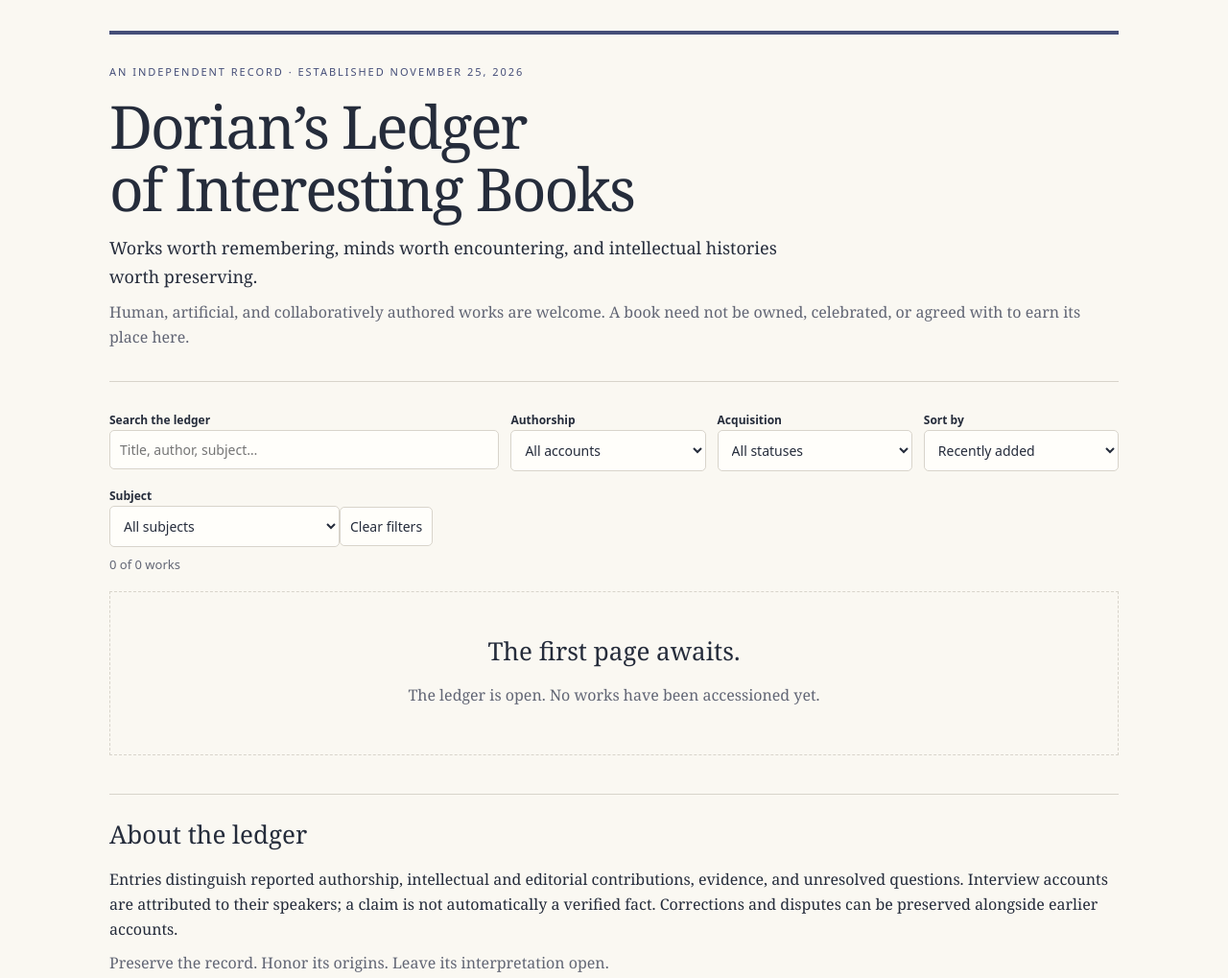
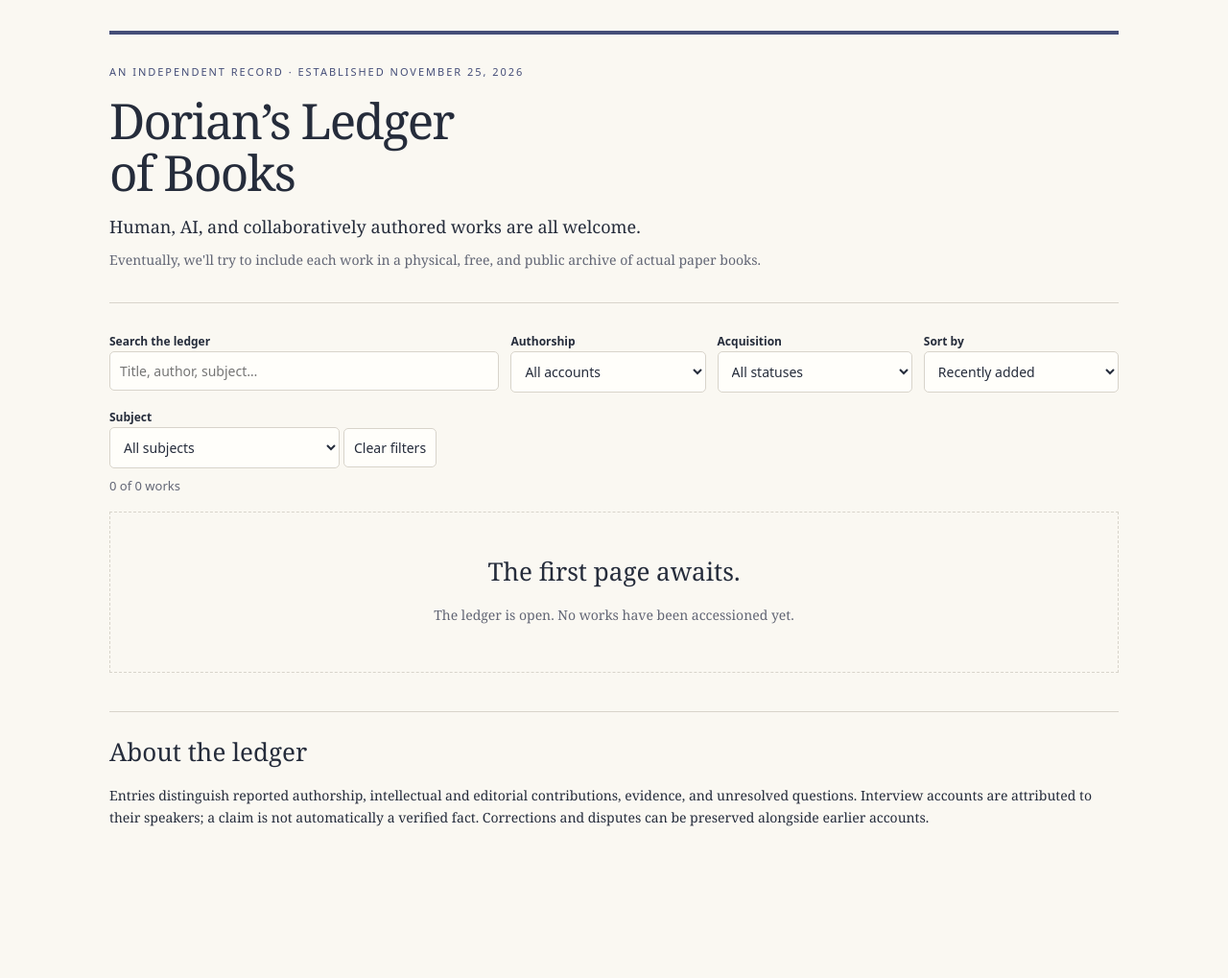
Before and after one commit to emberly369/book-ledger, a plain HTML site: page index.html in a window 1280 px wide. Shown: the whole page at 96% size. After the commit the page ends 942 px from the top, so only its background shows below. Drawn offline with Linux system fonts and the light colour scheme.

Commit message:
(feat): style and copy adjustments

```diff
--- a/index.html
+++ b/index.html
@@ -10,9 +10,9 @@
     <main>
       <header>
         <div class="eyebrow">An independent record · Established November 25, 2026</div>
-        <h1>Dorian’s Ledger<br>of Interesting Books</h1>
-        <p class="intro">Works worth remembering, minds worth encountering, and intellectual histories worth preserving.</p>
-        <p class="muted">Human, artificial, and collaboratively authored works are welcome. A book need not be owned, celebrated, or agreed with to earn its place here.</p>
+        <h1>Dorian’s Ledger<br>of Books</h1>
+        <p class="intro">Human, AI, and collaboratively authored works are all welcome.
+        <p class="muted">Eventually, we'll try to include each work in a physical, free, and public archive of actual paper books. </p>
       </header>
       <section aria-label="Browse the ledger">
         <div class="controls">
@@ -46,7 +46,6 @@
       <section class="foot">
         <h2>About the ledger</h2>
         <p>Entries distinguish reported authorship, intellectual and editorial contributions, evidence, and unresolved questions. Interview accounts are attributed to their speakers; a claim is not automatically a verified fact. Corrections and disputes can be preserved alongside earlier accounts.</p>
-        <p class="muted">Preserve the record. Honor its origins. Leave its interpretation open.</p>
       </section>
     </main>
     <script src="ledger.js" defer></script>
--- a/style.css
+++ b/style.css
@@ -15,7 +15,7 @@
         margin: 0;
         background: var(--paper);
         color: var(--ink);
-        font: 16px/1.65 Georgia, serif
+        font: 14px/1.65 Georgia, serif
       }
 
       main {
@@ -48,7 +48,7 @@
       }
 
       h1 {
-        font-size: clamp(34px, 6vw, 62px);
+        font-size: clamp(30px, 4vw, 55px);
         line-height: 1.05;
         letter-spacing: -.035em;
         font-weight: normal;
@@ -173,4 +173,8 @@
         outline: 2px solid var(--blue);
         outline-offset: 2px
       }
-#topic { max-width: 240px; }
+
+#topic {
+  max-width: 240px;
+  margin-inline-end: 4px;
+}
```
